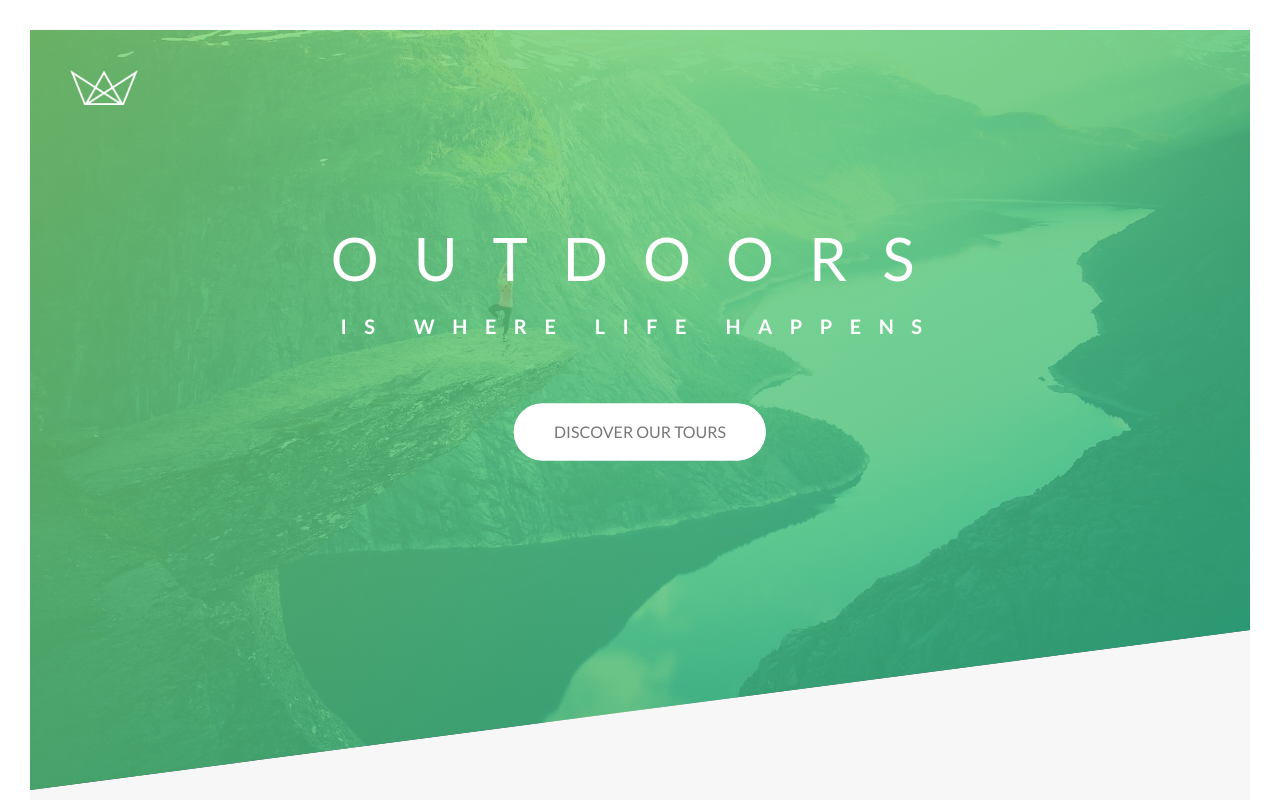
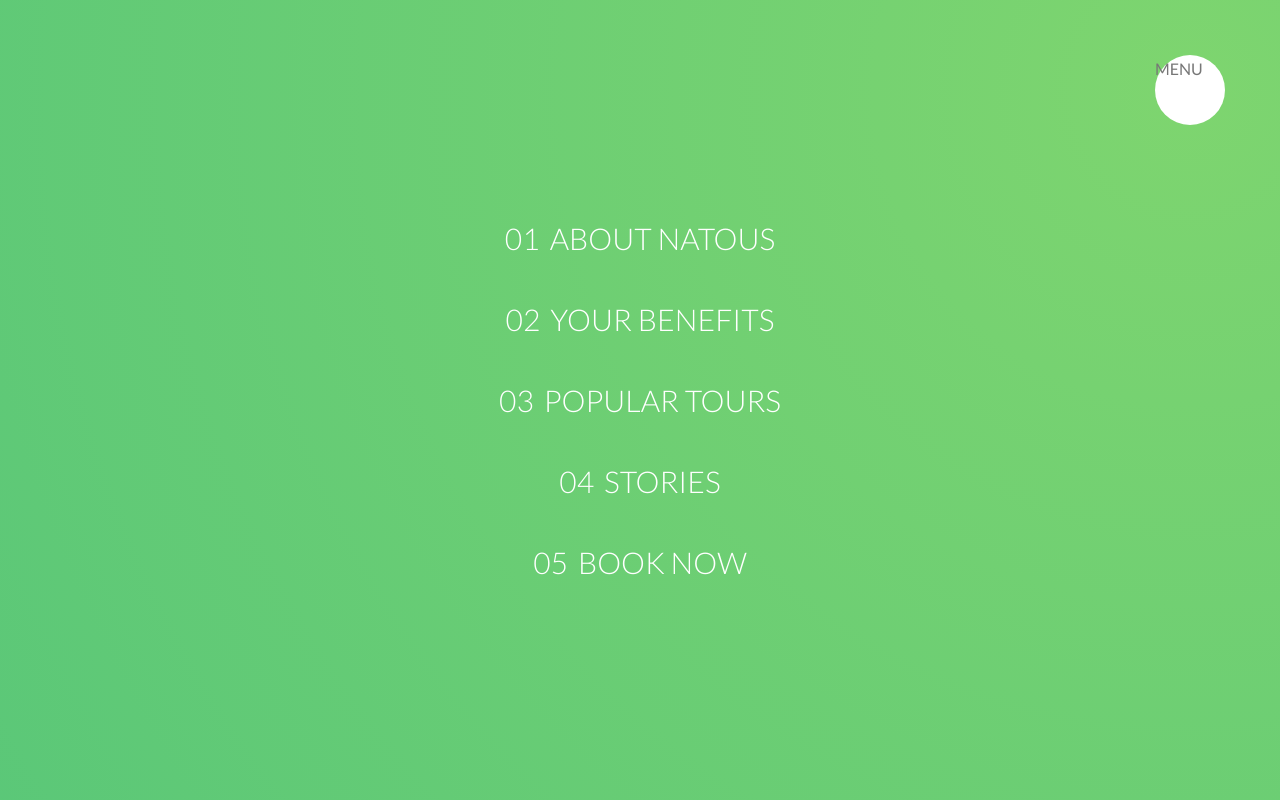
Before and after one commit to Franklinxavier/ui_dev_ad, a website: page index.html in a window 1280 px wide. Shown: the top 800 px of the page. Drawn offline with Linux system fonts and the light colour scheme; files whose address does not match are found by name.

Commit message:
building navigation part 1 completed

```diff
--- a/index.html
+++ b/index.html
@@ -16,6 +16,23 @@
     <title>Natours | Exciting tours for adventurous people</title>
   </head>
   <body>
+
+    <div class="navigation">
+      <input type="checkbox" class="navigation__checkbox" id="navi-toggle">
+      <label for="navi-toggle" class="navigation__button">MENU</label>
+
+      <div class="navigation__background">&nbsp;</div>
+      <nav class="navigation__nav">
+        <ul class="navigation__list">
+          <li class="navigation__item"><a href="#" class="navigation__link"><span>01</span>About Natous</a></li>
+          <li class="navigation__item"><a href="#" class="navigation__link"><span>02</span>Your benefits</a></li>
+          <li class="navigation__item"><a href="#" class="navigation__link"><span>03</span>Popular Tours</a></li>
+          <li class="navigation__item"><a href="#" class="navigation__link"><span>04</span>stories</a></li>
+          <li class="navigation__item"><a href="#" class="navigation__link"><span>05</span>Book now</a></li>
+        </ul>
+      </nav>
+    </div>
+
     <header class="header">
       <div class="header__logo-box">
         <img src="img/logo-white.png" alt="logo" class="header__logo" />
--- a/sass/abstracts/_mixins.scss
+++ b/sass/abstracts/_mixins.scss
@@ -5,3 +5,11 @@
         clear: both;
     }
 }
+
+
+@mixin center_element {
+        position: absolute;
+        top: 50%;
+        left: 50%;
+        transform: translate(-50% ,-50%);
+}
--- /dev/null
+++ b/sass/layout/_navigation.scss
@@ -0,0 +1,86 @@
+.navigation {
+
+    &__checkbox {
+        display: none;
+    }
+
+    &__button {
+        background-color: $color-white;
+        height: 7rem;
+        width: 7rem;
+        display: inline-block;
+        position: fixed;
+        top: 5.5rem;
+        right: 5.5rem;
+        border-radius: 50%;
+        z-index: 11;
+
+    }
+
+    &__background {
+        height: 6rem;
+        width: 6rem;
+        border-radius: 50%;
+        background-image: radial-gradient($primary-color-light ,$primary-color-dark);
+        position: fixed;
+        top: 6rem;
+        right: 6rem;
+        z-index: 10;
+        transition: all  .5s;
+        transform: scale(80);
+
+        // &:hover {
+        //     transform: scale(80);
+        //     cursor: pointer;
+        // }
+    }
+
+    &__nav {
+        width: 100%;
+        height: 100vh;
+        position: fixed;
+        top: 0;
+        right: 0;
+        z-index: 15;
+    }
+
+    &__list {
+        list-style: none;
+        @include center_element;
+        text-align: center;
+    }
+
+    &__item {
+
+        margin: 1rem;
+    }
+    &__link {
+
+        &:link ,
+        &:visited {
+            text-decoration: none;
+            font-size: 3rem;
+            font-weight: 300;
+            color: $color-white;
+            text-transform: uppercase;
+            background-image: linear-gradient(120deg ,transparent 0% ,transparent 50% ,$color-white 50%);
+            background-size: 250%;
+            transition: all .4s;
+            display: inline-block;
+            padding: 1rem 2rem;
+        }
+
+        &:hover,
+        &:active {
+            background-position: 100%;
+            color: $color-black;
+            transform: translateX(1rem);
+        }
+
+        span {
+            margin-right: 1rem;
+            display: inline-block;
+        }
+    }
+
+}
--- a/sass/main.scss
+++ b/sass/main.scss
@@ -16,6 +16,7 @@
 @import "component/footer";
 @import "layout/grid";
 @import "layout/header";
+@import "layout/navigation";
 @import "base/typography";
 @import "component/feature-box";
 @import "pages/home";
```
Also changed, not shown: css/style.css.
